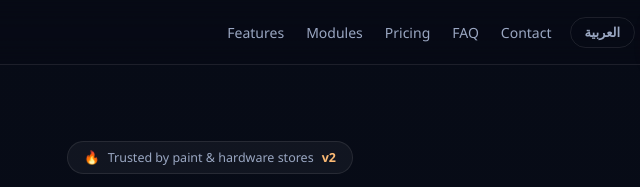
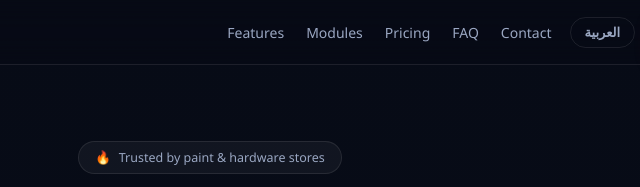
Before and after one commit to mohamedkhaledabdelbaset/MKASystem-Site, a plain HTML site: page index.html in a window 1280 px wide. Shown: the top 187 px of the page, 430-1070 px from the left. Drawn offline with Linux system fonts and the light colour scheme.

Commit message:
Remove stray v2 from hero pill

```diff
--- a/index.html
+++ b/index.html
@@ -211,7 +211,7 @@ footer{ border-top:1px solid var(--line); margin-top:40px; padding:34px 0 44px;
 <!-- HERO -->
 <div class="hero" id="top">
   <div class="wrap">
-    <div class="pill">🔥 <span data-i18n="hero_pill">Trusted by paint & hardware stores</span> <b>v2</b></div>
+    <div class="pill">🔥 <span data-i18n="hero_pill">Trusted by paint & hardware stores</span></div>
     <h1 data-i18n-html="hero_h1">Run your store like a <span>pro</span></h1>
     <p class="sub" data-i18n="hero_sub">MKA System is a complete desktop suite for paint, hardware and building-material shops — fast POS, smart inventory, color mixing & cataloging, multi-warehouse, debts, advances, invoices and powerful reports.</p>
     <div class="actions">
```
Also changed, not shown: 1 other file.
